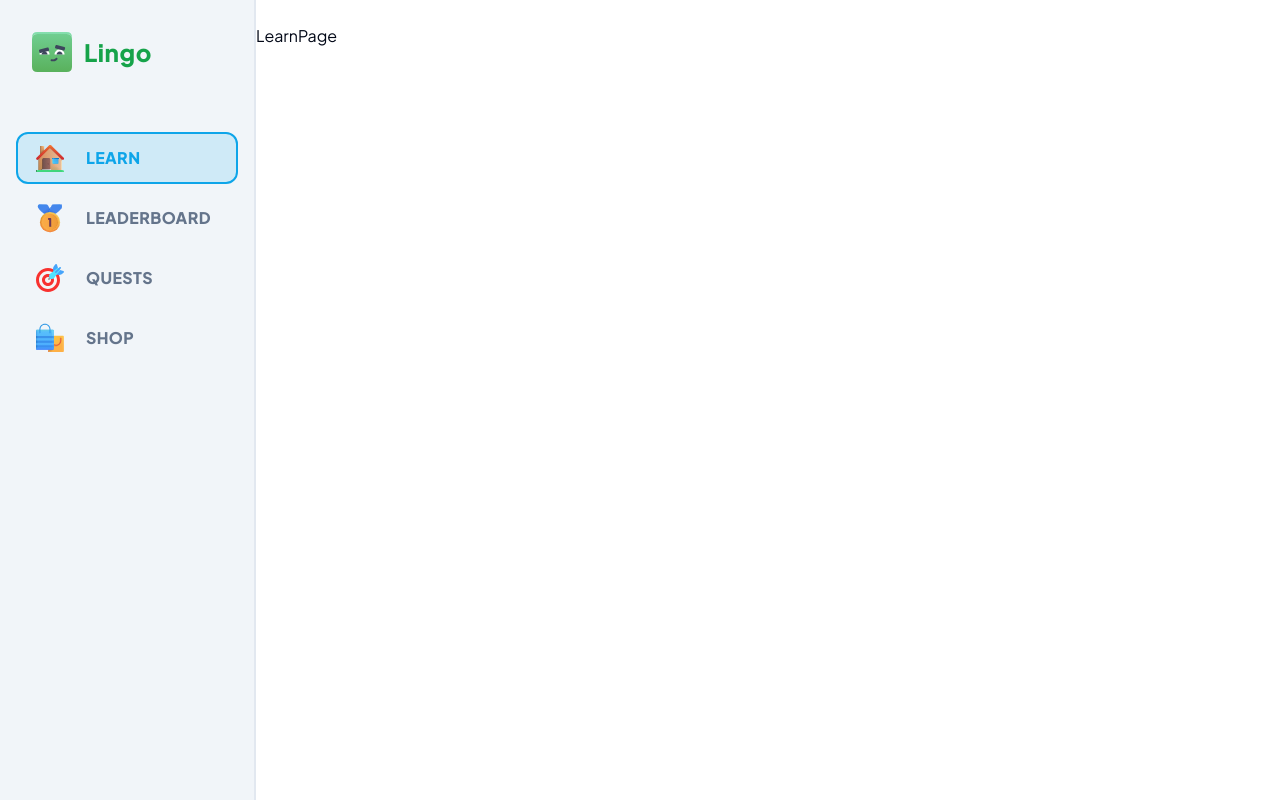
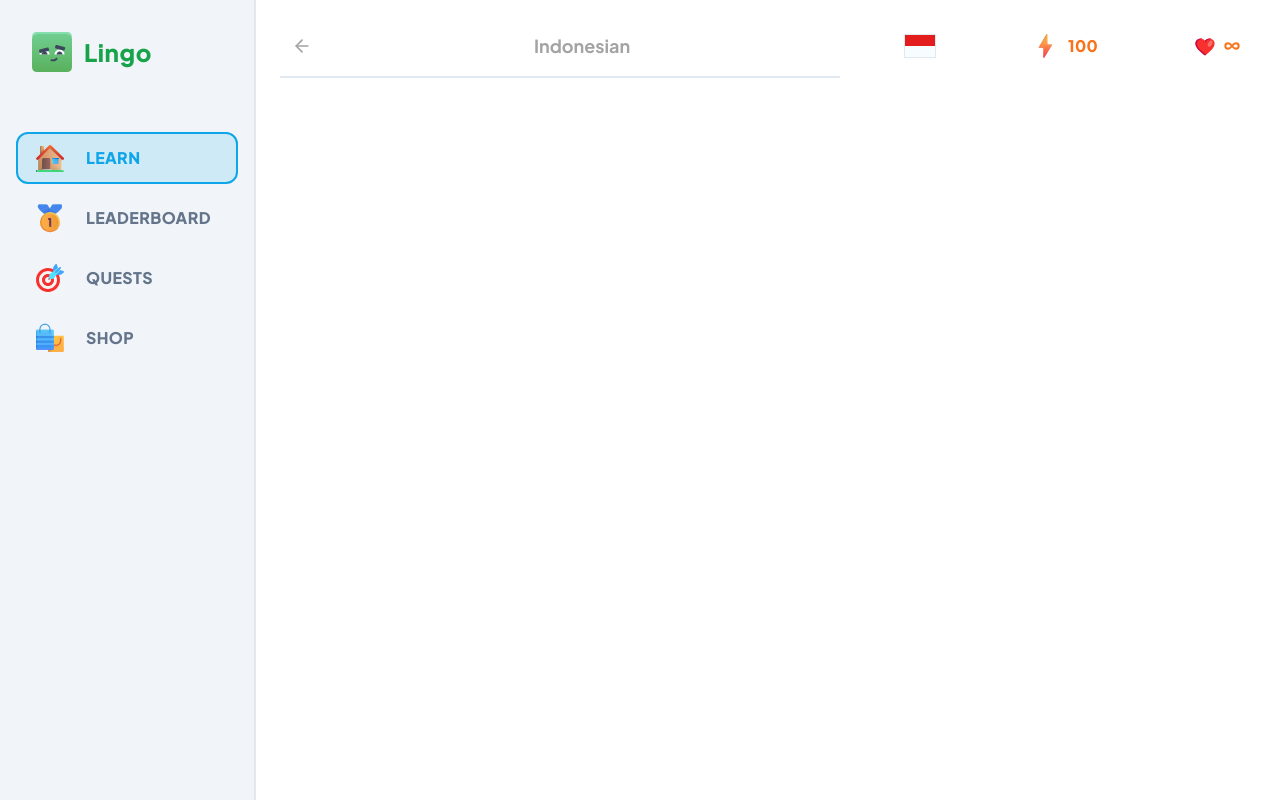
Before and after one commit to Wildan1112/lingo, a Next.js app: page /learn in a window 1280 px wide. Built offline with nearby package versions, Linux system fonts and the light colour scheme.

Commit message:
learn-page

```diff
--- a/app/(main)/layout.tsx
+++ b/app/(main)/layout.tsx
@@ -9,7 +9,7 @@
   return (
     <>
       <MobileHeader />
-      <Sidebar className="hidden lg:block" />
+      <Sidebar className="hidden lg:flex" />
       <main className="lg:pl-64 h-full pt-[50px] lg:pt-0">
         <div className="h-full max-w-screen-[1056px] mx-auto pt-6">
           {children}
--- /dev/null
+++ b/app/(main)/learn/header.tsx
@@ -0,0 +1,21 @@
+import Link from "next/link";
+import { Button } from "@/components/ui/button";
+import { ArrowLeft } from "lucide-react";
+
+type Props = {
+  title: string;
+};
+
+export const Header = ({ title }: Props) => {
+  return (
+    <div className="sticky top-0 bg-whte pb-3 lg:pt-[28px] lg:-mt-[28px] flex items-center justify-between border-b-2 mb-5 text-neutral-400 lg:z-50">
+      <Link href="/courses">
+        <Button variant="ghost" size="sm">
+          <ArrowLeft className="h-5 w-5 stroke-2 text-neutral-400" />
+        </Button>
+      </Link>
+      <h1 className="font-bold text-lg">{title}</h1>
+      <div />
+    </div>
+  );
+};
--- a/app/(main)/learn/page.tsx
+++ b/app/(main)/learn/page.tsx
@@ -1,5 +1,24 @@
+import { FeedWrapper } from "@/components/feed-wrapper";
+import { StickyWrapper } from "@/components/sticky-wrapper";
+import { Header } from "./header";
+import { UserProgress } from "@/components/user-progress";
+
 const LearnPage = () => {
-  return <div>LearnPage</div>;
+  return (
+    <div className="flex flex-row-reverse px-6 gap-12">
+      <StickyWrapper>
+        <UserProgress
+          activeCourse={{ title: "Indonesia", imageSrc: "/ID.svg" }}
+          hearts={3}
+          points={100}
+          hasActiveSubscription={true}
+        />
+      </StickyWrapper>
+      <FeedWrapper>
+        <Header title="Indonesian" />
+      </FeedWrapper>
+    </div>
+  );
 };
 
 export default LearnPage;
--- /dev/null
+++ b/components/feed-wrapper.tsx
@@ -0,0 +1,6 @@
+type Props = {
+  children: React.ReactNode;
+};
+export const FeedWrapper = ({ children }: Props) => {
+  return <div className="flex-1 relative top-0 pb-10">{children}</div>;
+};
--- a/components/sidebar.tsx
+++ b/components/sidebar.tsx
@@ -37,7 +37,7 @@
           />
         ))}
       </div>
-      <div className="lg:mt-56 p-4">
+      <div className=" p-4">
         <ClerkLoading>
           <Loader className="h-5 w-5 text-muted-foreground animate-spin" />
         </ClerkLoading>
--- /dev/null
+++ b/components/sticky-wrapper.tsx
@@ -0,0 +1,9 @@
+export const StickyWrapper = ({ children }: { children: React.ReactNode }) => {
+  return (
+    <div className="hidden lg:block w-[368px] sticky self-end bottom-6">
+      <div className="min-h-[calc(100vh-48px)] sticky top-6 flex flex-col gap-y-4">
+        {children}
+      </div>
+    </div>
+  );
+};
--- /dev/null
+++ b/components/user-progress.tsx
@@ -0,0 +1,62 @@
+import { Button } from "./ui/button";
+import Link from "next/link";
+import Image from "next/image";
+import { InfinityIcon } from "lucide-react";
+
+type Props = {
+  activeCourse: { imageSrc: string; title: string }; // TODO: replace with DB type
+  hearts: number;
+  points: number;
+  hasActiveSubscription: boolean;
+};
+
+export const UserProgress = ({
+  activeCourse,
+  hearts,
+  hasActiveSubscription,
+  points,
+}: Props) => {
+  return (
+    <div className="flex items-center justify-between gap-x-2 w-full">
+      <Link href="/courses">
+        <Button variant="ghost">
+          <Image
+            src={activeCourse.imageSrc}
+            alt={activeCourse.title}
+            className="roudend-md border"
+            width={32}
+            height={32}
+          />
+        </Button>
+      </Link>
+      <Link href="/shop">
+        <Button variant="ghost" className="text-orange-500">
+          <Image
+            src="/points.svg"
+            alt="Points"
+            height={22}
+            width={28}
+            className="mr-2"
+          />
+          {points}
+        </Button>
+      </Link>
+      <Link href="/shop">
+        <Button variant="ghost" className="text-orange-500">
+          <Image
+            src="/heart.svg"
+            alt="Hearts"
+            height={22}
+            width={22}
+            className="mr-2"
+          />
+          {hasActiveSubscription ? (
+            <InfinityIcon className="w-4 h-4 stroke-[3]" />
+          ) : (
+            hearts
+          )}
+        </Button>
+      </Link>
+    </div>
+  );
+};
```
Also changed, not shown: public/heart.svg (added), public/points.svg (added).
